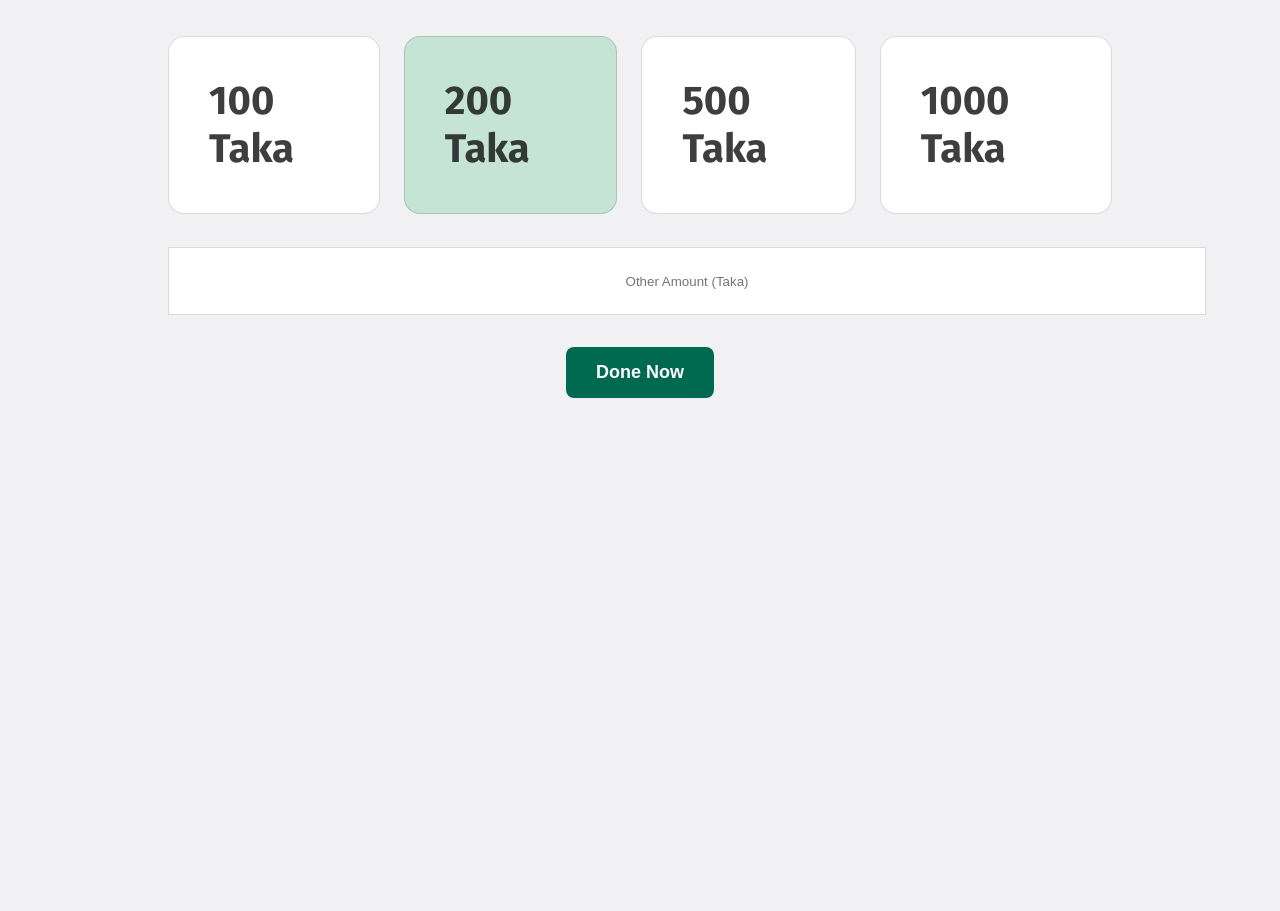
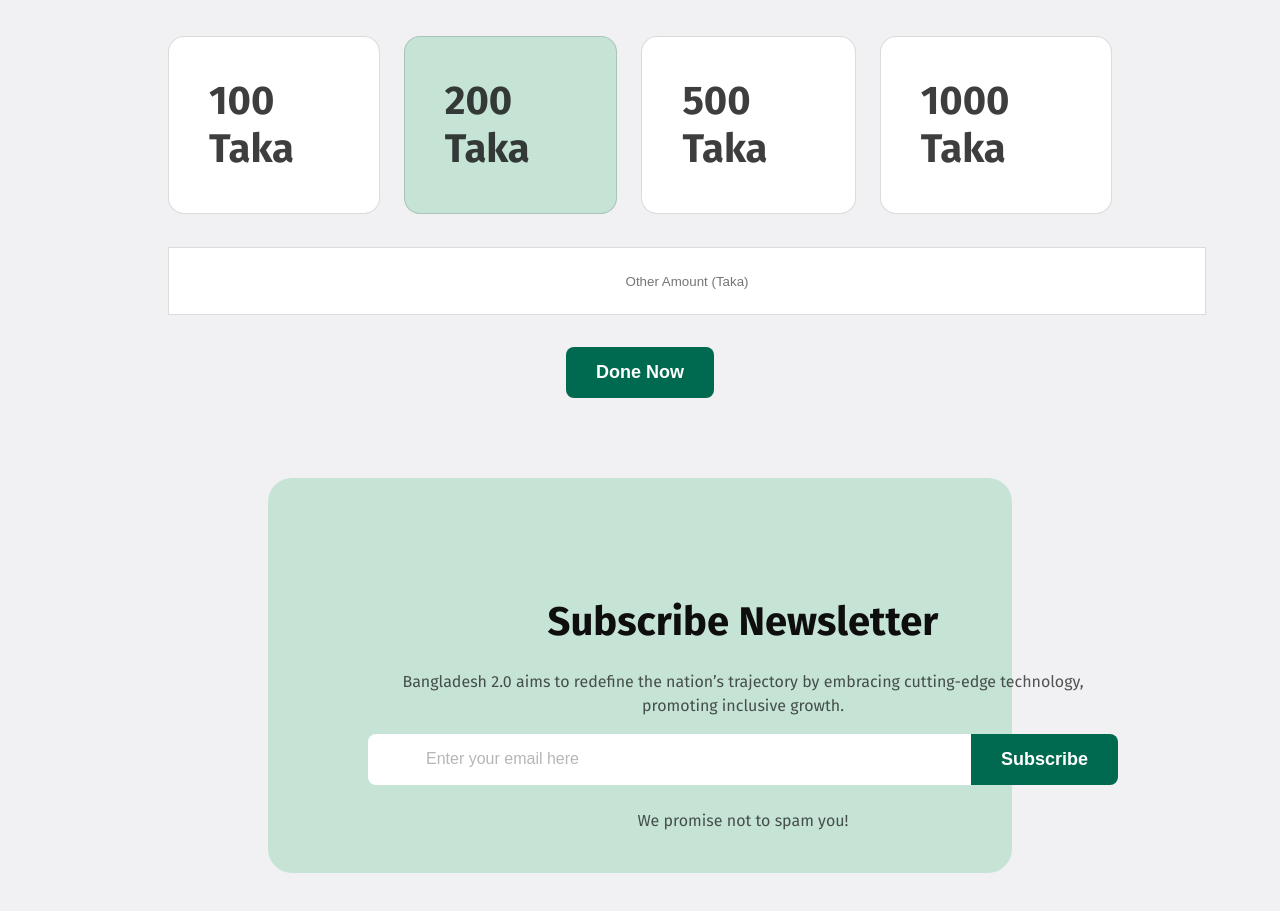
Before and after one commit to shuvo81/bat-11-assignment-1-visionbd, a plain HTML site: page index.html in a window 1280 px wide. Shown: the part 4197-5108 px from the top of the page. Before the commit the page ends 4603 px from the top, so only its background shows below. Drawn offline with Linux system fonts and the light colour scheme.

Commit message:
sixth commit

```diff
--- a/index.html
+++ b/index.html
@@ -232,6 +232,21 @@
             </div>
 
         </section>
+
+        <section class="subscribe-newsletter">
+            <div class="content-div">
+                <h3 class="section-title">Subscribe Newsletter</h3>
+                <p class="box-info">Bangladesh 2.0 aims to redefine the nation’s trajectory by embracing cutting-edge technology, promoting inclusive growth.
+                </p>
+
+                <div class="subscribe-box">
+                    <input type="email" placeholder="Enter your email here">
+                    <button class="button-primary" type="submit">Subscribe</button>
+                  </div>
+
+                <p class="box-info">We promise not to spam you!</p>
+            </div>
+        </section>
     </main>
 
     <footer>
--- a/styles/vision-bd.css
+++ b/styles/vision-bd.css
@@ -313,3 +313,59 @@ table tr  .no-pad{
 .donate-btn{
     text-align: center;
 }
+
+
+/* Subscribe Newsletter Section Styles */
+.subscribe-newsletter{
+    background-color: #C6E4D6;
+    border-radius: 24px;
+    -webkit-border-radius: 24px;
+    -moz-border-radius: 24px;
+    -ms-border-radius: 24px;
+    -o-border-radius: 24px;
+
+    margin: 80px 100px;
+}
+.content-div{
+    padding: 80px 100px;
+    text-align: center;
+    width: 750px;
+    height: 235px;
+    margin: 0 auto;
+}
+.content-div .section-title{
+    margin-bottom: 16px;
+}
+.content-div .box-info{
+    margin-top: 24px;
+}
+
+.subscribe-box {
+    display: flex;
+    align-items: center;
+  }
+
+  .subscribe-box input {
+    padding: 18px;
+    border: none;
+    outline: none;
+    border-radius: 8px 0 0 8px;
+    flex: 1;
+    -webkit-border-radius: 8px 0 0 8px;
+    -moz-border-radius: 8px 0 0 8px;
+    -ms-border-radius: 8px 0 0 8px;
+    -o-border-radius: 8px 0 0 8px;
+}
+  .subscribe-box input::placeholder{
+    padding: 18px 403px 18px 40px;
+    color: rgba(14, 14, 14, 0.3);
+    font-size: 16px;
+}
+
+  .subscribe-box .button-primary {
+    border-radius: 0 8px 8px 0;
+    -webkit-border-radius: 0 8px 8px 0;
+    -moz-border-radius: 0 8px 8px 0;
+    -ms-border-radius: 0 8px 8px 0;
+    -o-border-radius: 0 8px 8px 0;
+}
```
